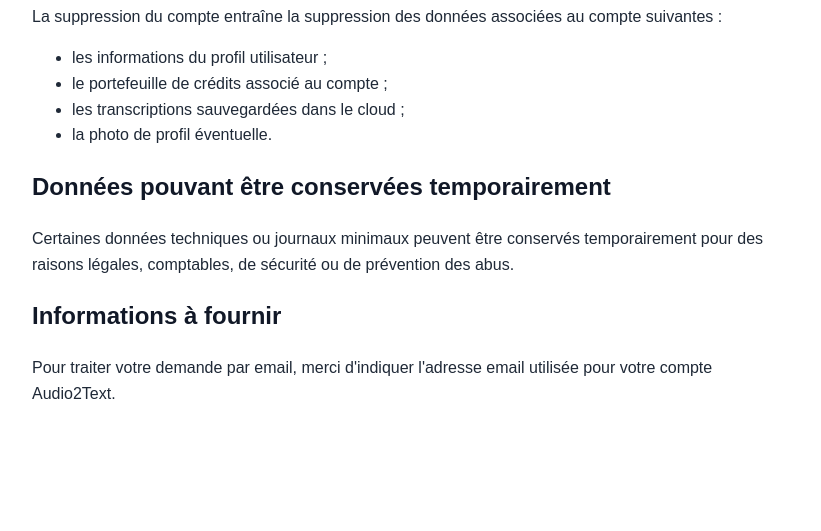
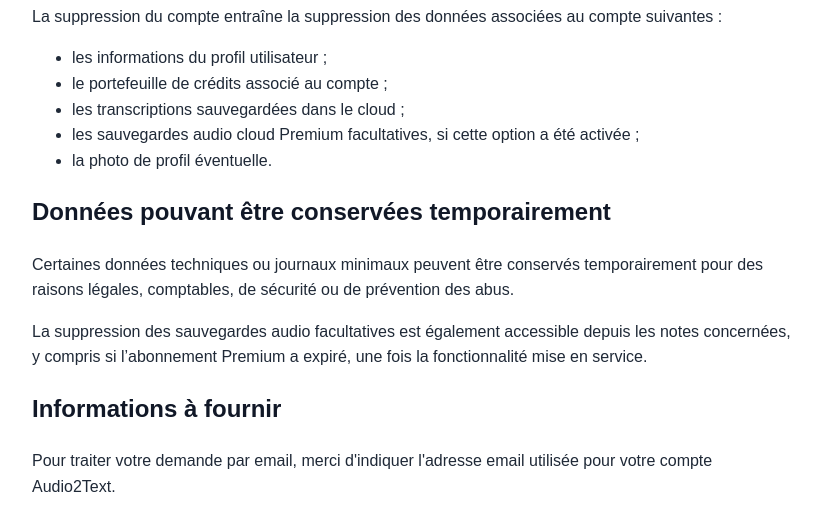
Before and after one commit to the4runners-app/the4runners-app.github.io, a plain HTML site: page delete-account.html in a window 1280 px wide. Shown: the part 363-894 px from the top of the page, without its empty margins (228-1049 px from the left). Before the commit the page ends 810 px from the top, so only its background shows below. Drawn offline with Linux system fonts and the light colour scheme.

Commit message:
docs(privacy): include optional Premium audio backups in account deletion disclosures

```diff
--- a/delete-account.html
+++ b/delete-account.html
@@ -59,6 +59,7 @@
     <li>les informations du profil utilisateur ;</li>
     <li>le portefeuille de crédits associé au compte ;</li>
     <li>les transcriptions sauvegardées dans le cloud ;</li>
+    <li>les sauvegardes audio cloud Premium facultatives, si cette option a été activée ;</li>
     <li>la photo de profil éventuelle.</li>
   </ul>
 
@@ -68,6 +69,8 @@
     pour des raisons légales, comptables, de sécurité ou de prévention des abus.
   </p>
 
+  <p>La suppression des sauvegardes audio facultatives est également accessible depuis les notes concernées, y compris si l’abonnement Premium a expiré, une fois la fonctionnalité mise en service.</p>
+
   <h2>Informations à fournir</h2>
   <p>
     Pour traiter votre demande par email, merci d'indiquer l'adresse email utilisée
```
